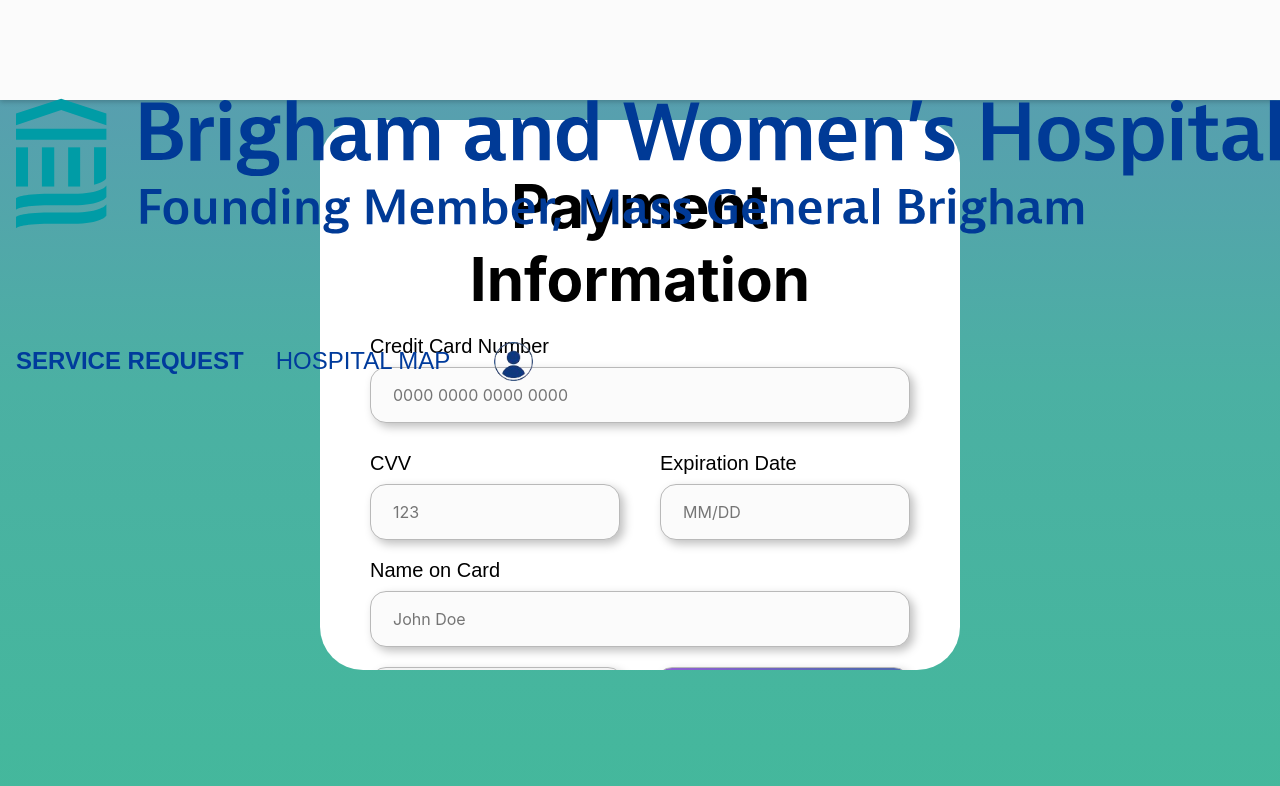
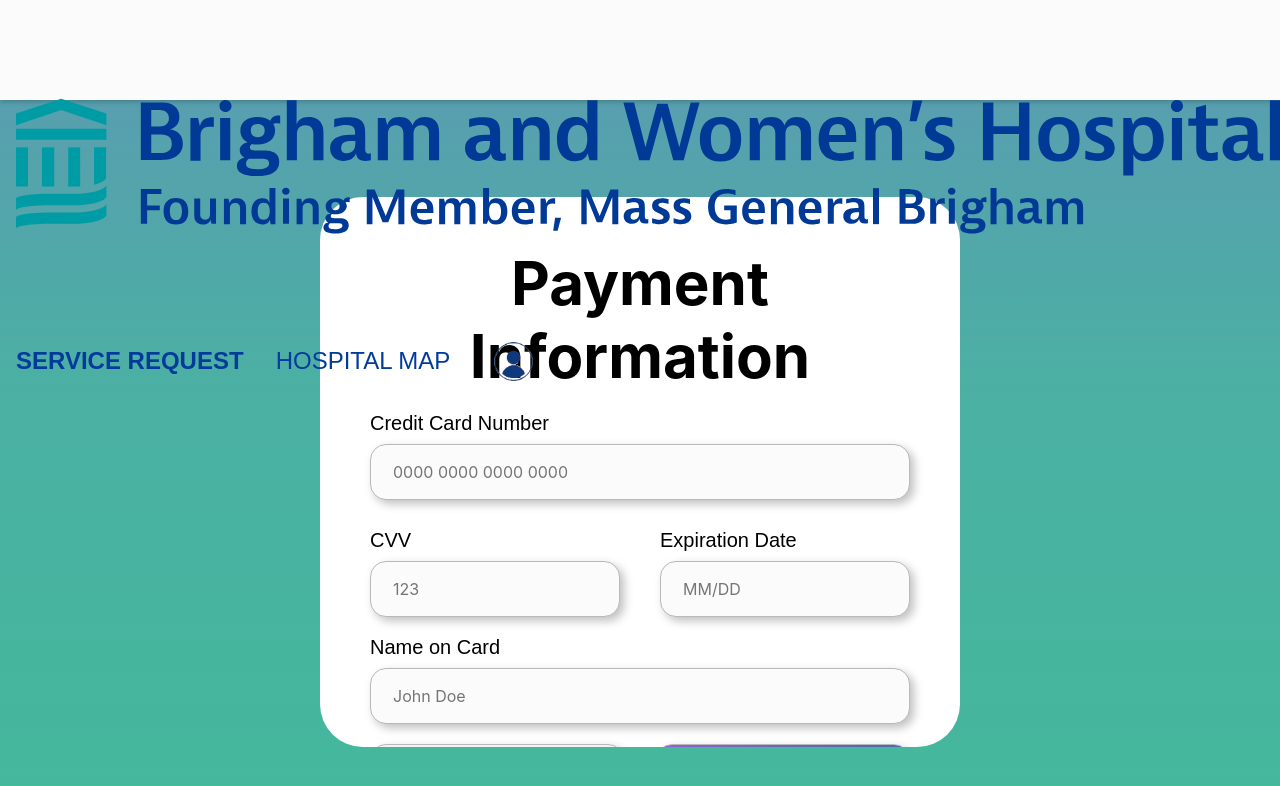
Before and after one commit to CS37033-2024-TA-Repos/2024-react-starter, a React (Vite) app: page /payment-info in a window 1280 px wide. Shown: the top 786 px of the page. Built offline with nearby package versions, Linux system fonts and the light colour scheme; the HTML template or start-up script is replaced by a standard one; a web font is replaced by a local one.

Commit message:
fixed flower request CSS formatting, changed types for credit card input.

```diff
--- a/src/Components/DisplayFormData.tsx
+++ b/src/Components/DisplayFormData.tsx
@@ -8,6 +8,10 @@
     return (
         <div>
 
+            <br></br>
+            <br></br>
+            <br></br>
+            <br></br>
             <h2>Order Flowers Data:</h2>
             <pre>{JSON.stringify(formData.orderFlowers, null, 2)}</pre>
 
--- a/src/Components/OrderFlowers.module.css
+++ b/src/Components/OrderFlowers.module.css
@@ -5,9 +5,9 @@
 
 
     position: absolute;
-    top: 120px;
+    top: 59%;
     left: 50%; /* Center the container horizontally */
-    transform: translateX(-50%); /* Adjust horizontal centering with transform */
+    transform: translate(-50%, -50%); /* Adjust horizontal centering with transform */
     width: 50%; /* 53.4% of the parent element's width */
     height: 80%;
     background: #FFFFFF;
@@ -174,6 +174,13 @@
         align-items: center; /* Center-align flex children vertically within the flex container */
     }
 
+
+    .title{
+        overflow-wrap: break-word;
+        font-size: 40px;
+    }
+
+
     .input,
     .textarea {
         width: 100%; /* Allow input and textarea to take the full width of the container */
--- a/src/Components/OrderPayment.module.css
+++ b/src/Components/OrderPayment.module.css
@@ -6,9 +6,9 @@
 
 
     position: absolute;
-    top: 120px;
+    top: 59%;
     left: 50%; /* Center the container horizontally */
-    transform: translateX(-50%); /* Adjust horizontal centering with transform */
+    transform: translate(-50%, -50%); /* Adjust horizontal centering with transform */
     width: 50%; /* 53.4% of the parent element's width */
     height: 80%;
     background: #FFFFFF;
@@ -152,6 +152,7 @@
     max-width: calc(50% - 1rem);
 }
 
+
 .backButton {
     background: #F3F3F3;
     color: #000000;
@@ -178,6 +179,11 @@
         /* ... other styles for smaller screens ... */
     }
 
+    .title{
+        overflow-wrap: break-word;
+        font-size: 40px;
+    }
+
     .inputRow {
         flex-direction: column;
         align-items: center; /* Center-align flex children vertically within the flex container */
--- a/src/Components/OrderPayment.tsx
+++ b/src/Components/OrderPayment.tsx
@@ -46,10 +46,13 @@
                     <label className={styles.label}>Credit Card Number</label>
                     <input
                         className={styles.input}
-                        type="text"
+                        type="number"
                         value={cardNumber}
                         onChange={(e) => setCardNumber(e.target.value)}
                         placeholder="0000 0000 0000 0000"
+                        min="0"
+                        max="9999999999999999"
+                        step="1"
                     />
                 </div>
 
@@ -60,7 +63,7 @@
                         <label className={styles.label}>CVV</label>
                         <input
                             className={styles.input}
-                            type="text"
+                            type="number"
                             value={cvv}
                             onChange={(e) => setCvv(e.target.value)}
                             placeholder="123"
```
